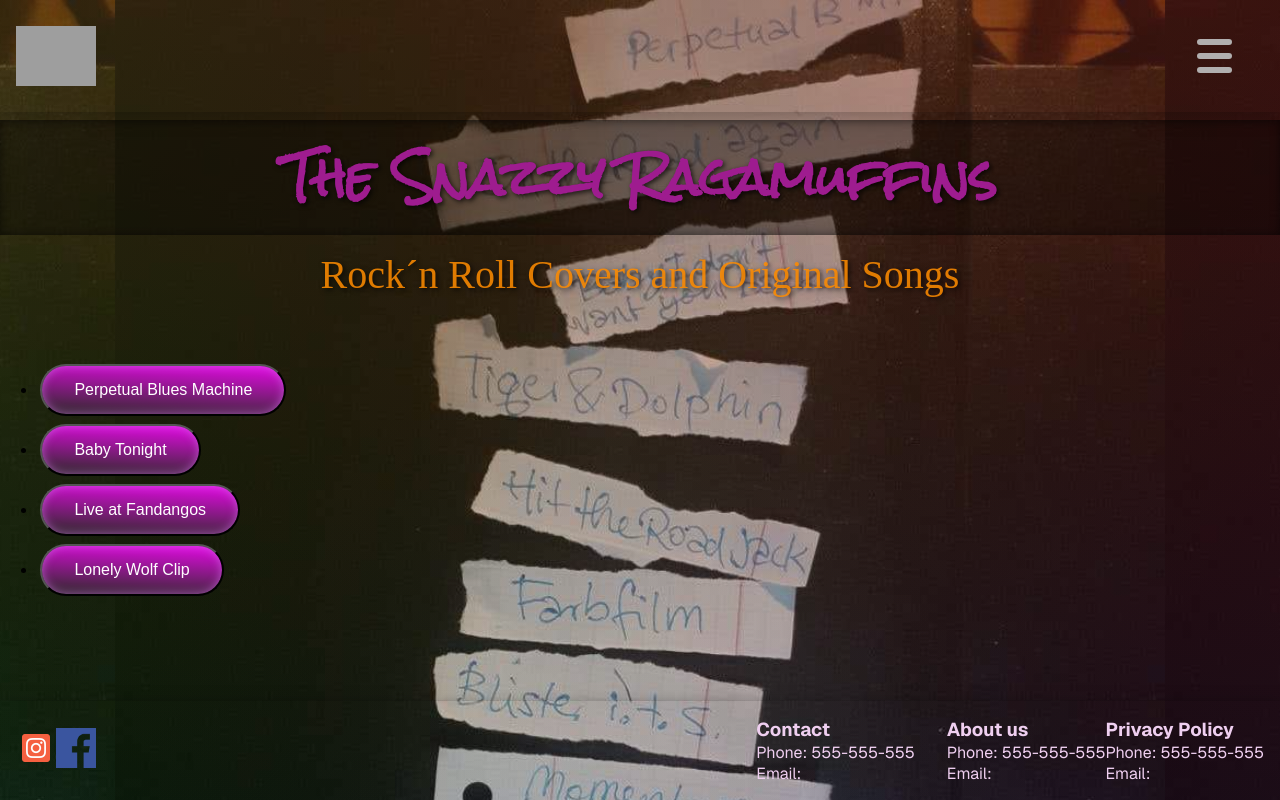
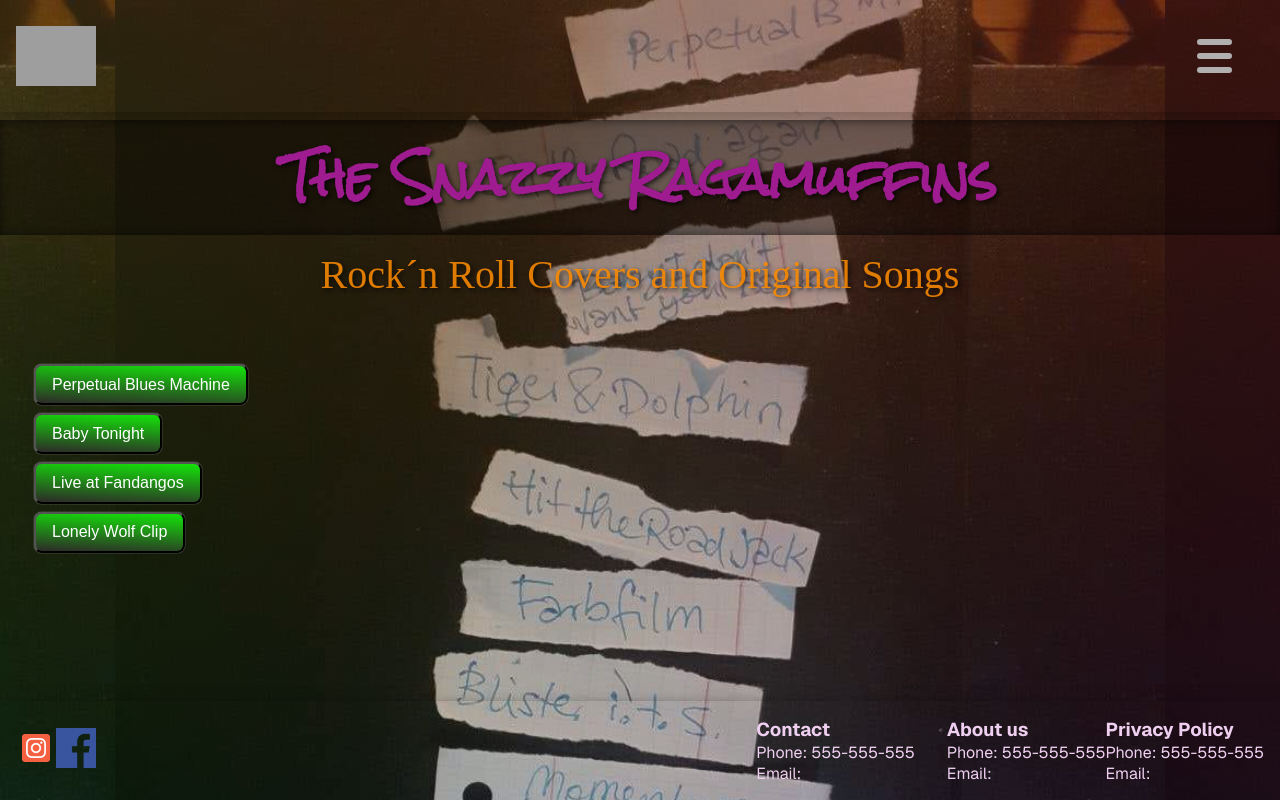
Before and after one commit to joaoaugusto-jesus/Band_website, a Next.js app: page / in a window 1280 px wide. Built offline with nearby package versions, Linux system fonts and the light colour scheme; grey boxes are pictures that could not be loaded; a web font is replaced by a local one.

Commit message:
wip - fixed buttons styles on the Hero component

```diff
--- a/src/app/components/Button/Button.module.css
+++ b/src/app/components/Button/Button.module.css
@@ -1,28 +1,29 @@
 .button
 {
-    background: linear-gradient(3deg, rgb(45, 42, 40), rgb(228, 9, 228));
+    background: linear-gradient(3deg, rgb(45, 42, 40), rgb(20, 228, 9));
 
     color: white;
-    padding: 15px 32px;
+    padding: 0.6rem 1rem;
     text-align: center;
     text-decoration: none;
     display: inline-block;
     font-size: 16px;
     margin: 4px 2px;
     cursor: pointer;
-    box-shadow: inset 0 0 10px rgba(214, 113, 239, 0.663);
-    border-radius: 4rem;
+    box-shadow: 0 0 1px rgb(244, 238, 237);
+    border-radius: 0.5rem;
     transition: background 0.3s ease;
     font-family: 'Alatsi', sans-serif;
 }
+
 .button:hover
 {
-    background-color: #45a049;
+    background: #152c168d;
 }
 
 .button:active
 {
-    background-color: #45a049;
-    box-shadow: 0 2px #666;
+
+    box-shadow: 0 1px #9bec87;
     transform: translateY(2px);
 }
--- a/src/app/components/Hero/Hero.module.css
+++ b/src/app/components/Hero/Hero.module.css
@@ -39,32 +39,31 @@
 .sectionMedia {
     position: absolute; /* Ensure z-index takes effect */
     top: 45%;
-    left: 3%;
+
     width: 100%;
     height: 100%;
     z-index: 1; /* Higher z-index to appear above LayoutBg */
 }
 
-.list-musics-items
-{
-    margin-left: 2rem;
-}
-.list-video {
+.listMusicsItems {
+    position: relative;
+    top: 0;
+    left: 2rem;
     width: 100%;
     height: 100%;
-
-    position: absolute;
-
-    z-index: 1; /* Ensure it appears above the layout background */
+    z-index: 2; /* Higher z-index to appear above LayoutBg */
 }
 
-.list-video-title {
-    position: absolute;
-    height: auto; /* Adjust height as needed */
-    z-index: 3; /* Higher z-index to appear above LayoutBg */
-    text-shadow: 2px 2px 5px rgba(0, 0, 0, 0.7);
-    text-align: center;
+.listVideoItems
+{
+    position: relative;
+    top: 0;
+    left: 2rem;
+    width: 100%;
+    height: 100%;
+    z-index: 2; /* Higher z-index to appear above LayoutBg */
 }
+
 
 .audioContainer h3
 {
@@ -91,8 +90,8 @@
 .videoPlayer {
     width: 36%;
     position: absolute;
-    top: -40;
-    right: 6rem;
+    top: -50;
+    right: 5rem;
     z-index: 1; /* Ensure it appears above the layout background */
     padding: 1rem;
 }
--- a/src/app/components/Hero/index.js
+++ b/src/app/components/Hero/index.js
@@ -87,7 +87,7 @@ export default function Hero() {
       <section className={styles.sectionMedia}>
         <ul className="list-musics">
           {tracks.map((track, index) => (
-            <li key={index} className="list-musics-items">
+            <li key={index} className={styles.listMusicsItems}>
               <Button
                 className={styles.musicButton}
                 onClick={() => playTrack(track)}
@@ -116,7 +116,7 @@ export default function Hero() {
 
         <ul className="list-videos">
           {videos.map((video, index) => (
-            <li key={index} className="list-videos-items">
+            <li key={index} className={styles.listVideoItems}>
               <Button
                 className={styles.videoButton}
                 onClick={() => playVideo(video)}
--- a/src/app/globals.css
+++ b/src/app/globals.css
@@ -50,6 +50,10 @@ a {
   text-decoration: none;
 }
 
+ul {
+  list-style: none;
+}
+
 @media (prefers-color-scheme: dark) {
   html {
     color-scheme: dark;
```
